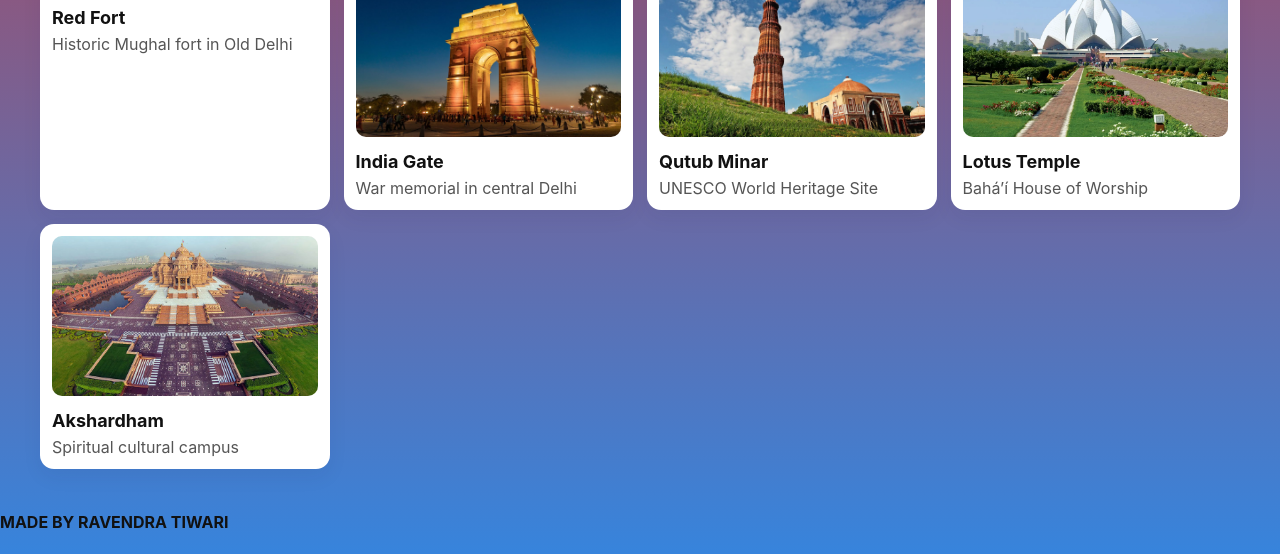
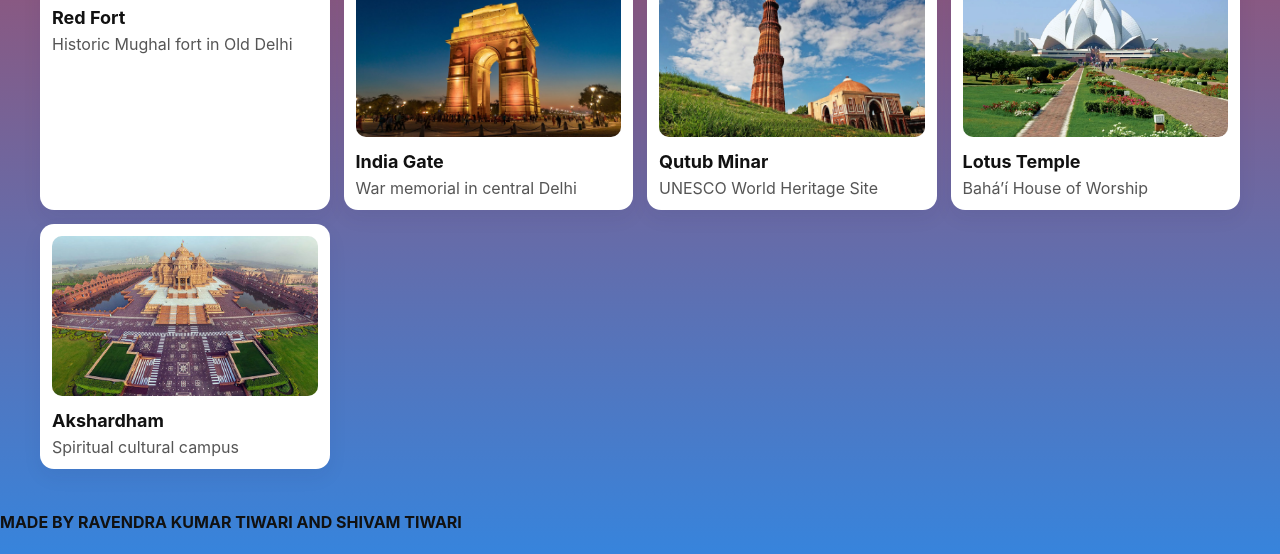
Before and after one commit to shivendra-arc/delhi-tourism, a plain HTML site: page index.html in a window 1280 px wide. Shown: the part 351-905 px from the top of the page. Drawn offline with Linux system fonts and the light colour scheme; files whose address does not match are found by name.

Commit message:
Update index.html

```diff
--- a/index.html
+++ b/index.html
@@ -322,7 +322,8 @@
 
     function scrollToTop(){window.scrollTo({top:0,behavior:'smooth'})}
   </script>
-                  <h4> MADE BY RAVENDRA TIWARI </h4>
+                  <h4> MADE BY RAVENDRA KUMAR TIWARI AND SHIVAM TIWARI </h4>
 
 </body>
+
 </html>
```
